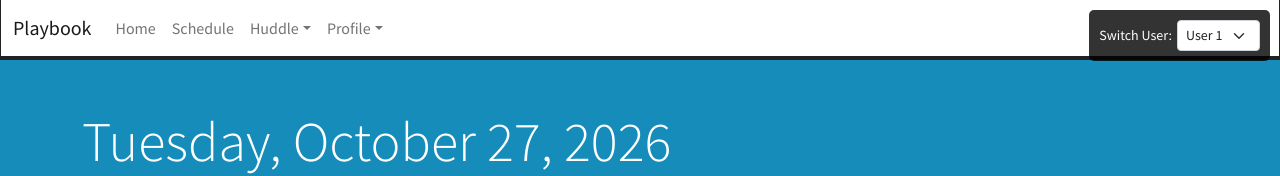
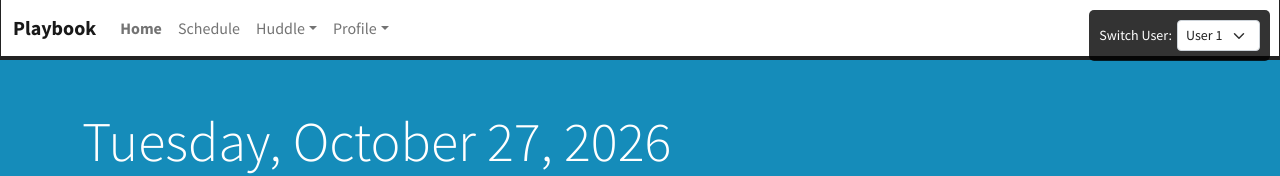
Before and after one commit to minecraftjmh30-boop/playbook, a Vue app: page / in a window 1280 px wide. Shown: the top 176 px of the page. Built offline with nearby package versions, Linux system fonts and the light colour scheme.

Commit message:
navbar now has active link styling

```diff
--- a/js/components/main/AppHeader.vue
+++ b/js/components/main/AppHeader.vue
@@ -86,3 +86,9 @@ export default {
     }
 };
 </script>
+
+<style scoped>
+.router-link-active {
+    font-weight: 700;
+}
+</style>
```
